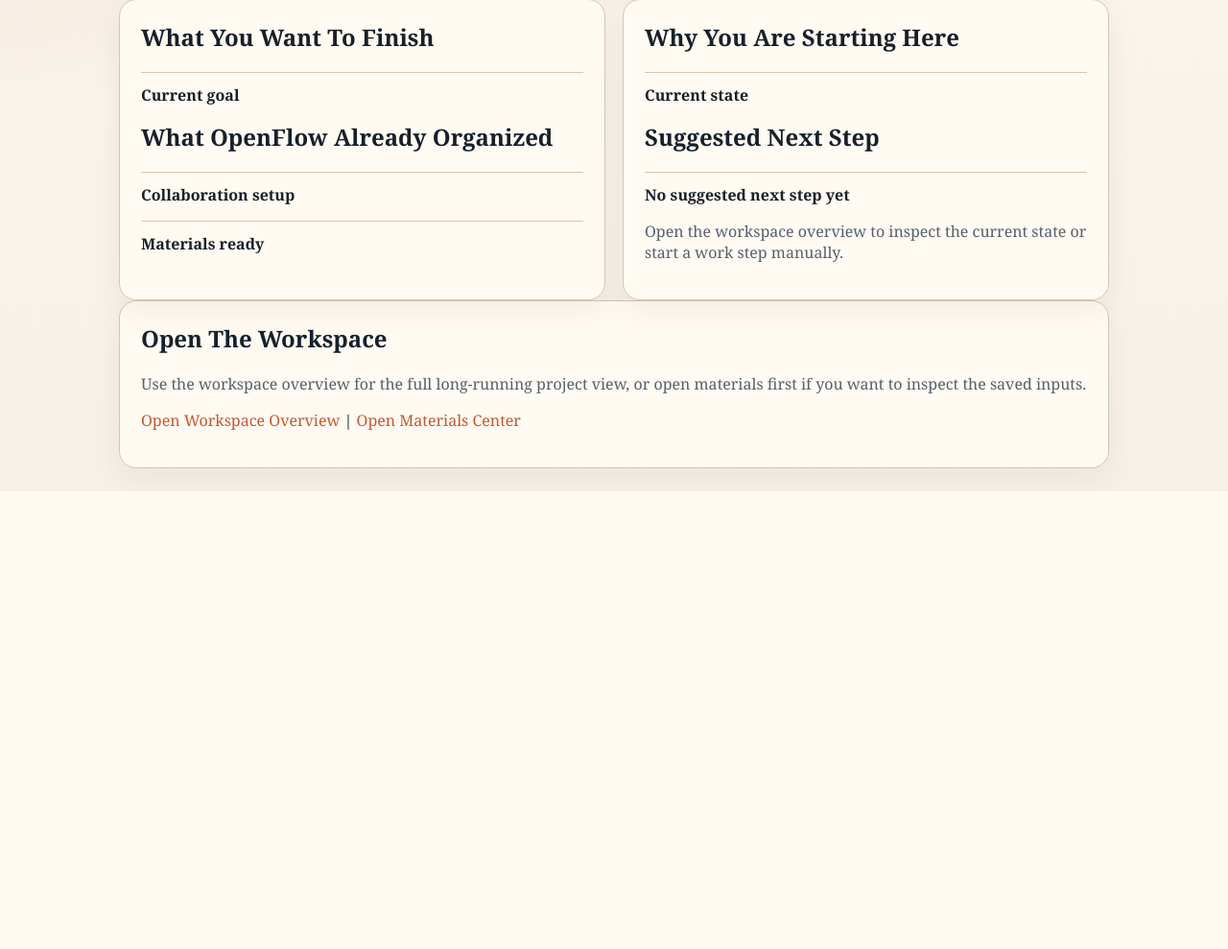
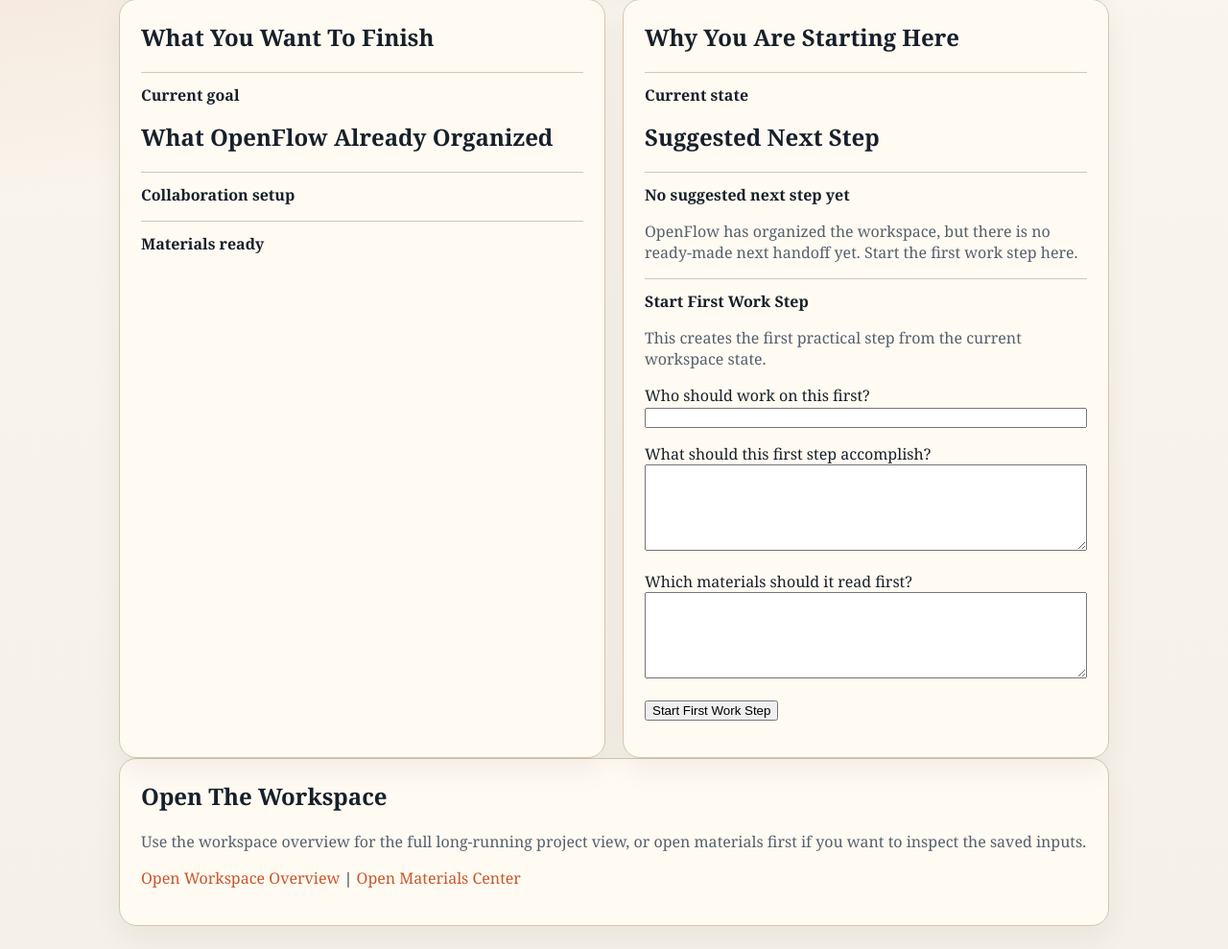
Before and after one commit to chenxuyaun/openflow, a FastAPI app: template templates/welcome.html in a window 1280 px wide. Shown: the part 307-1296 px from the top of the page at 96% size. Before the commit the page ends 819 px from the top, so only its background shows below. Run offline with FastAPI, Linux system fonts and the light colour scheme; the template is opened without the code that fills it, so the values that code supplies are empty; some libraries are stand-ins or nearby versions.

Commit message:
第十次提交

```diff
--- a/src/openflow/app.py
+++ b/src/openflow/app.py
@@ -217,6 +217,11 @@ def welcome_page(project_id: str, request: Request):
             "title": f"Welcome {project_id}",
             "project_id": project_id,
             "summary": summary,
+            "first_step_defaults": {
+                "role_name": "Implementation Lead",
+                "objective": "Start the first practical step for this workspace and move the project toward a visible next result.",
+                "input_files": f"projects/{project_id}/workflow_graph.json",
+            },
         },
     )
 
--- a/templates/project.html
+++ b/templates/project.html
@@ -5,6 +5,7 @@
   <h1>{{ summary.project.project_name }}</h1>
   <p>{{ summary.project.goal }}</p>
   <p class="muted">Project ID: <code>{{ project_id }}</code></p>
+  <p><a href="/projects/{{ project_id }}/welcome">Open Welcome Guide</a></p>
   <div class="statline">
     <div class="stat">Work type: {{ summary.state.project_type_label }}</div>
     <div class="stat">Current progress: {{ summary.governance.latest_review }}</div>
--- a/templates/welcome.html
+++ b/templates/welcome.html
@@ -53,7 +53,17 @@
     {% else %}
     <div class="list-card">
       <strong>No suggested next step yet</strong>
-      <p class="muted">Open the workspace overview to inspect the current state or start a work step manually.</p>
+      <p class="muted">OpenFlow has organized the workspace, but there is no ready-made next handoff yet. Start the first work step here.</p>
+    </div>
+    <div class="list-card">
+      <strong>Start First Work Step</strong>
+      <p class="muted">This creates the first practical step from the current workspace state.</p>
+      <form method="post" action="/projects/{{ project_id }}/sessions">
+        <p><label>Who should work on this first?<br /><input type="text" name="role_name" style="width:100%" value="{{ first_step_defaults.role_name }}" /></label></p>
+        <p><label>What should this first step accomplish?<br /><textarea name="objective" style="width:100%;min-height:90px">{{ first_step_defaults.objective }}</textarea></label></p>
+        <p><label>Which materials should it read first?<br /><textarea name="input_files" style="width:100%;min-height:90px">{{ first_step_defaults.input_files }}</textarea></label></p>
+        <p><button type="submit">Start First Work Step</button></p>
+      </form>
     </div>
     {% endif %}
   </article>
```
Also changed, not shown: tests/test_app.py (+46 -1 lines).
